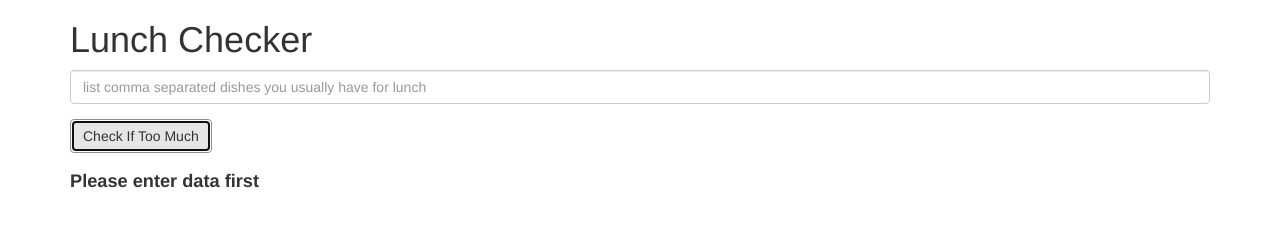
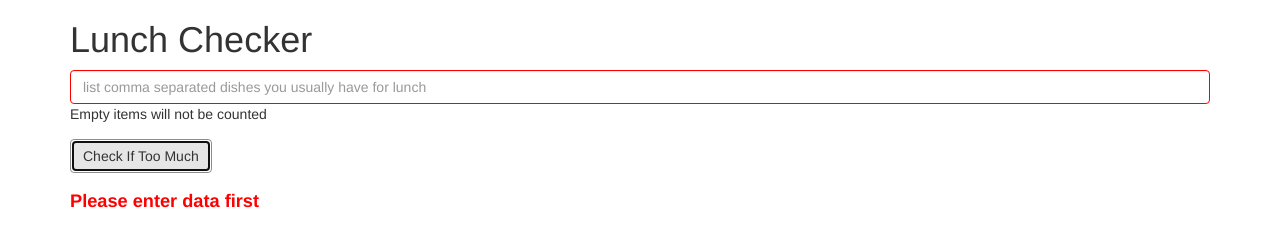
Before and after one commit to weilera/coursera-course5, a plain HTML site: page assignment1/index.html in a window 1280 px wide. Both pictures are taken after a click on the button "Check If Too Much". Drawn offline with Linux system fonts and the light colour scheme.

Commit message:
assignment1 bonus

```diff
--- a/assignment1/app.js
+++ b/assignment1/app.js
@@ -13,22 +13,23 @@ function LunchCheckController($scope) {
     var message
     var dishesCount = countItems($scope.dishes);
     $scope.dishesCount = dishesCount;
-if (dishesCount > 3) {
-    message =  "Too much!";
-} else  {
-    message = "Enjoy!" ;
-}
+    $scope.color = "green";
 
-if ($scope.dishes == "")
-  { message =  "Please enter data first"; }
-
-   $scope.message = message
+    if (dishesCount > 3) {
+        message =  "Too much!";
+    } else if  (dishesCount == 0) {
+        message =  "Please enter data first";
+        $scope.color = "red";
+    } else  {
+        message = "Enjoy!" ;
+    }
+       $scope.message = message
 
 };
 
   function countItems(string) {
     var arrayOfStrings = string.split(',');
-    var itemCount = arrayOfStrings.length;
+    var itemCount = arrayOfStrings.filter(Boolean).length;
     return itemCount;
   };
 };
--- a/assignment1/index.html
+++ b/assignment1/index.html
@@ -18,12 +18,14 @@
              <input id="lunch-menu" type="text"
              placeholder="list comma separated dishes you usually have for lunch"
              class="form-control"
-             ng-model="dishes">
+             ng-model="dishes"
+             style=border-color:{{color}}
+             >Empty items will not be counted
          </div>
          <div class="form-group">
              <button class="btn btn-default" ng-click="checkIfTooMuch()">Check If Too Much</button>
          </div>
-         <div class="form-group message">
+         <div class="form-group message" style=color:{{color}}>
            <!-- Your message can go here. -->
            {{message}}
          </div>
```
